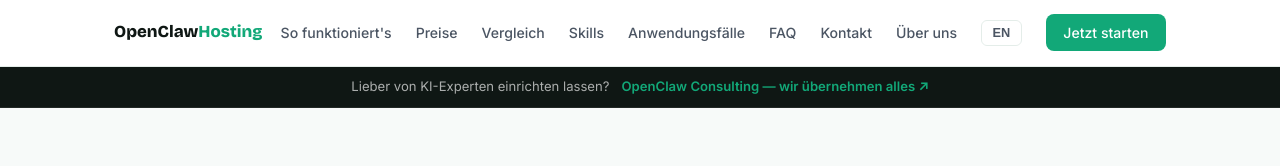
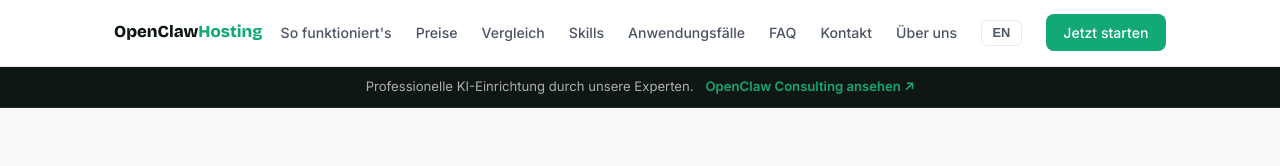
Before and after one commit to riccardogosteli-wq/openclaw-hosting, a Next.js app: page / in a window 1280 px wide. Shown: the top 166 px of the page. Built offline with nearby package versions, Linux system fonts and the light colour scheme.

Commit message:
fix: consulting bar copy option C - professional, expert-led

```diff
--- a/app/page.tsx
+++ b/app/page.tsx
@@ -378,12 +378,12 @@ export default function Home() {
       <div style={{background:'var(--ink)',borderBottom:'1px solid rgba(255,255,255,0.08)',padding:'0.6rem 0'}}>
         <div className="container" style={{display:'flex',alignItems:'center',justifyContent:'center',gap:'0.75rem',flexWrap:'wrap'}}>
           <span style={{fontSize:'0.82rem',color:'rgba(255,255,255,0.65)'}}>
-            {lang==='de' ? 'Lieber von KI-Experten einrichten lassen?' : 'Want AI experts to handle the setup?'}
+            {lang==='de' ? 'Professionelle KI-Einrichtung durch unsere Experten.' : 'Professional AI setup by our experts.'}
           </span>
           <a href="https://openclaw-consulting.ch" target="_blank" rel="noopener"
             style={{fontSize:'0.82rem',fontWeight:600,color:'var(--green)',whiteSpace:'nowrap',textDecoration:'none',display:'inline-flex',alignItems:'center',gap:'0.25rem'}}
             onMouseOver={e=>(e.currentTarget.style.color='#fff')} onMouseOut={e=>(e.currentTarget.style.color='var(--green)')}>
-            {lang==='de' ? 'OpenClaw Consulting — wir übernehmen alles ↗' : 'OpenClaw Consulting — we handle everything ↗'}
+            {lang==='de' ? 'OpenClaw Consulting ansehen ↗' : 'See OpenClaw Consulting ↗'}
           </a>
         </div>
       </div>
```
